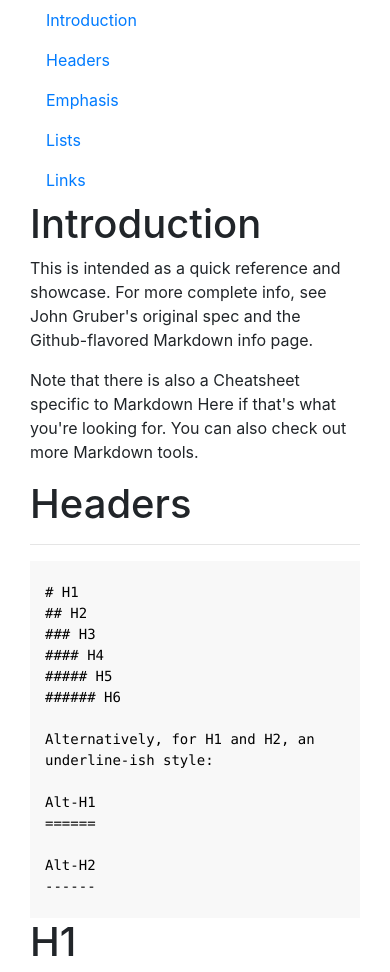
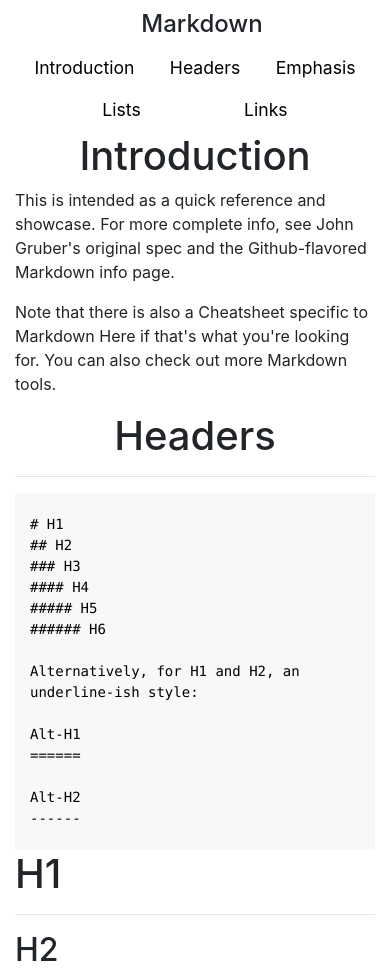
Before and after one commit to Steven-Ang/Technical-Documentation-Page, a plain HTML site: page index.html in a window 390 px wide. Shown: the top 972 px of the page. Drawn offline with nearby package versions, Linux system fonts and the light colour scheme.

Commit message:
Add media queires

```diff
--- a/index.html
+++ b/index.html
@@ -10,11 +10,14 @@
 </head>
 <body>
   <div class="container-fluid">
-    <div class="container">
+    <div class="">
       <div class="row">
         <div class="col-md-2">
           <nav id="navbar">
-            <header>
+            <div id="nav-title-container">
+              <h1 class="nav-title">Markdown </h1>
+            </div>
+            <header id="nav-link-container">
               <a href="#introduction" class="nav-link">Introduction</a>
               <a href="#headers" class="nav-link">Headers</a>
               <a href="#emphasis" class="nav-link">Emphasis</a>
@@ -27,7 +30,7 @@
           <main id="main-doc">
             <section id="introduction" class="main-section">
               <header>
-                <h1>Introduction</h1>
+                <h1 class="title">Introduction</h1>
                 <p>This is intended as a quick reference and showcase. For more complete info, see John Gruber's original spec and the Github-flavored Markdown info page.</p>
                 <p>Note that there is also a Cheatsheet specific to Markdown Here if that's what you're looking for. You can also check out more Markdown tools.</p>
               </header>
@@ -35,7 +38,7 @@
           </main>
           <section id="headers" class="main-section">
             <header>
-              <h1>Headers</h1><hr>
+              <h1 class="title">Headers</h1><hr>
               <code>
 # H1
 ## H2
@@ -67,7 +70,7 @@
           </section>
           <section id="emphasis" class="main-section">
             <header>
-              <h1>Emphasis</h1><hr>
+              <h1 class="title">Emphasis</h1><hr>
               <code>
 Emphasis, aka italics, with *asterisks* or _underscores_.
 
@@ -95,7 +98,7 @@
           </section>
           <section id="lists" class="main-section">
             <header>
-              <h1>Lists</h1><hr>
+              <h1 class="title">Lists</h1><hr>
               <p>(In this example, leading and trailing spaces are shown with with dots: ⋅)</p>
               <code>
 1. First ordered list item
@@ -146,7 +149,7 @@
           </section>
           <section id="links" class="main-section">
             <header>
-              <h1>Links</h1><hr>
+              <h1 class="title">Links</h1><hr>
               <p>There are two ways to create links.</p>
               <code>
 [I'm an inline-style link](https://www.google.com)
--- a/style.css
+++ b/style.css
@@ -1,3 +1,7 @@
+/* =======================
+          GENERAL
+======================= */
+
 * {
   box-sizing: border-box;
   outline: none !important;
@@ -14,3 +18,65 @@
 ul, ol {
   padding-left: 18px;
 }
+
+#navbar {
+  position: fixed;
+}
+
+.nav-title {
+  font-size: 1.5rem;
+  padding-left: 14px;
+  padding-top: 10px;
+}
+
+.nav-link {
+  font-size: 1.1rem;
+  color: #000;
+}
+
+.nav-link:hover,
+.nav-link:active {
+  color: #000;
+}
+
+/* =======================
+      Media Queries
+======================= */
+
+@media (max-width: 767.98px) {
+
+  #navbar {
+    position: relative;
+  }
+
+  #nav-link-container {
+    display: flex;
+    flex-wrap: wrap;
+    justify-content: space-evenly;
+  }
+
+  .nav-title {
+    text-align: center;
+  }
+
+  .title {
+    text-align: center;
+  }
+}
+
+@media (min-width: 767.98px) {
+  .nav-link:hover, .nav-link:active {
+    text-decoration: underline;
+  }
+}
+
+/* Large devices (desktops, less than 1200px) */
+@media (min-width: 1199.98px) {
+  .nav-title {
+    font-size: 2rem;
+  }
+
+  .nav-link {
+    font-size: 1.50rem;
+  }
+}
```
